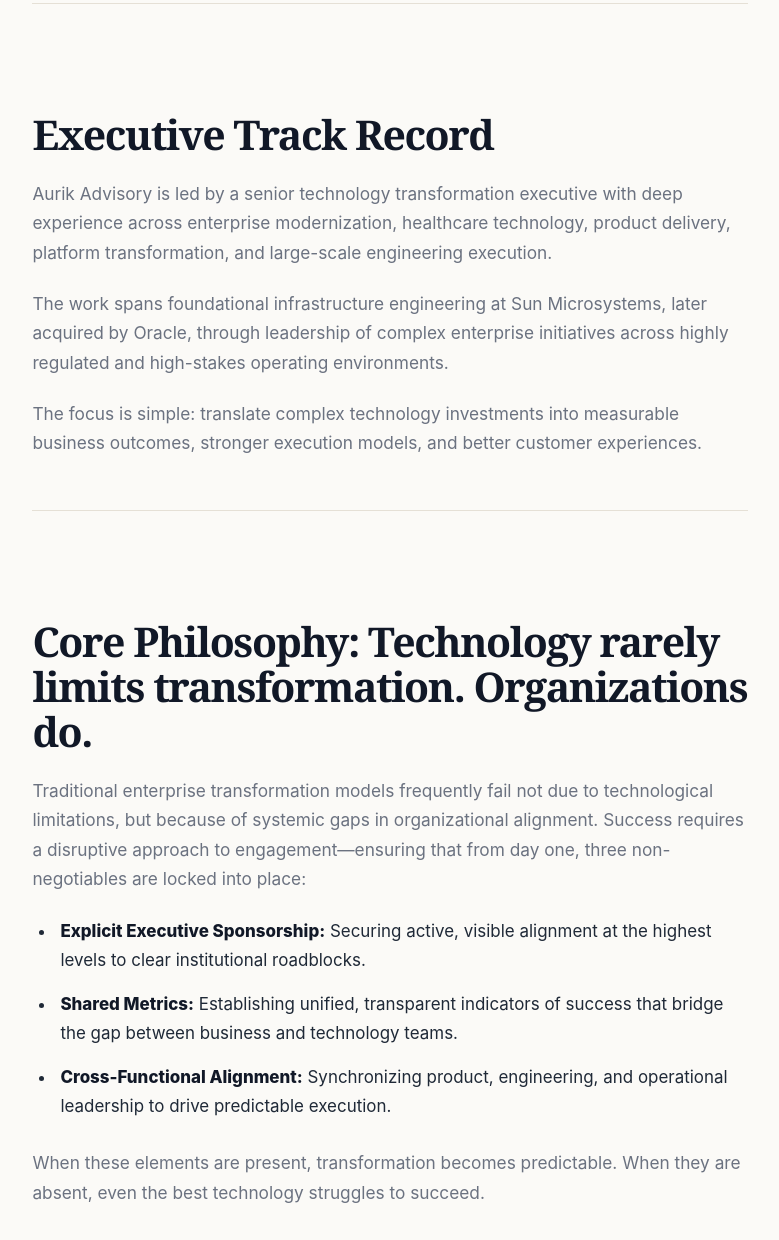
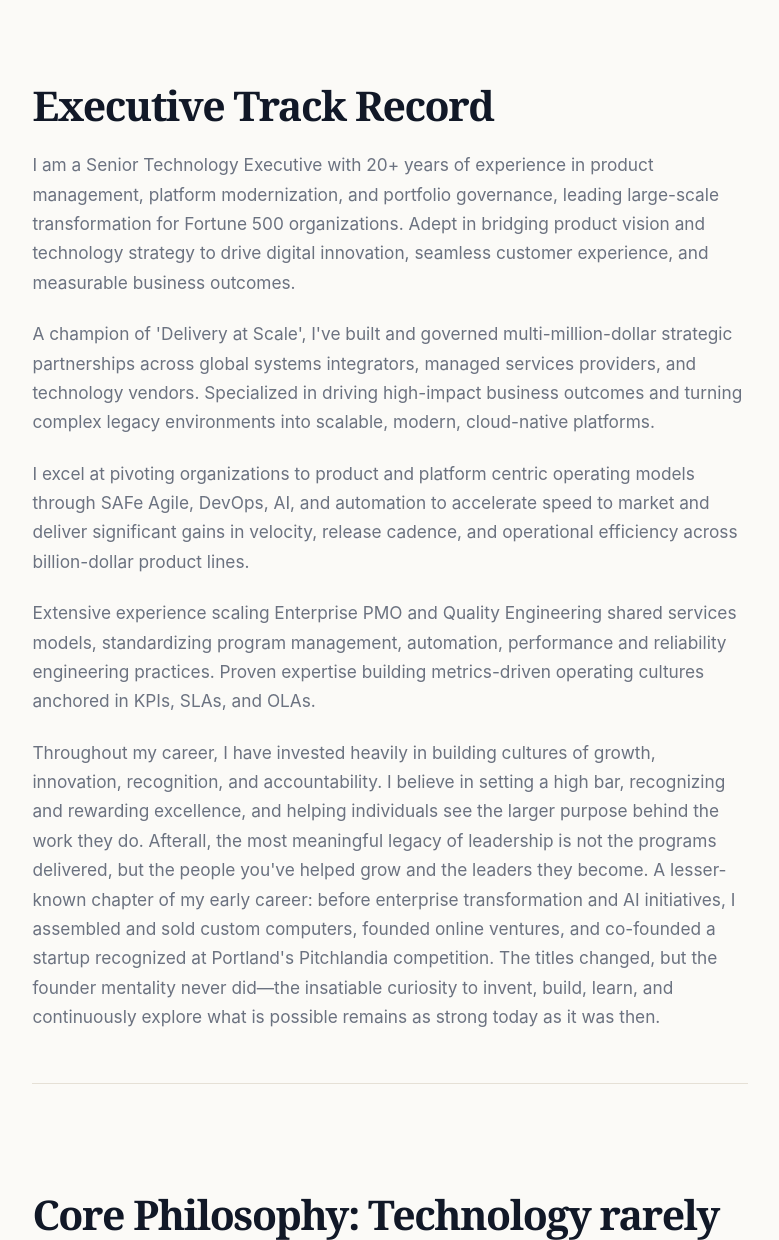
Before and after one commit to rajakksshan/aurik, a plain HTML site: page about.html in a window 1280 px wide. Shown: the part 617-1857 px from the top of the page, without its empty margins (250-1029 px from the left). Drawn offline with Linux system fonts and the light colour scheme.

Commit message:
Revise About page content for clarity and depth
Updated the content in the about.html file to provide a more detailed overview of the company's leadership and philosophy.

````diff
--- a/about.html
+++ b/about.html
@@ -201,20 +201,20 @@
   <header>
     <a class="brand" href="index.html">Aurik Advisory</a>
 
-```
+
 <nav class="nav">
   <a href="index.html">Home</a>
   <a href="about.html">About</a>
   <a href="mailto:contact@aurikadvisory.com">Contact</a>
 </nav>
-```
+
 
   </header>
 
   <main>
     <div class="eyebrow">About Aurik Advisory</div>
 
-```
+
 <h1>Strategic Vision, Relentless Execution & Exceptional Results</h1>
 
 <p class="intro">
@@ -227,23 +227,25 @@
   <h2>Executive Track Record</h2>
 
   <p>
-    Aurik Advisory is led by a senior technology transformation executive
-    with deep experience across enterprise modernization, healthcare
-    technology, product delivery, platform transformation, and large-scale
-    engineering execution.
+    I am a Senior Technology Executive with 20+ years of experience in product management, platform modernization, and portfolio governance, leading large-scale transformation for Fortune 500 organizations. Adept in bridging product vision and technology strategy to drive digital innovation, seamless customer experience, and measurable business outcomes.
   </p>
 
   <p>
-    The work spans foundational infrastructure engineering at Sun Microsystems,
-    later acquired by Oracle, through leadership of complex enterprise
-    initiatives across highly regulated and high-stakes operating environments.
+A champion of 'Delivery at Scale', I've built and governed multi-million-dollar strategic partnerships across global systems integrators, managed services providers, and technology vendors. Specialized in driving high-impact business outcomes and turning complex legacy environments into scalable, modern, cloud-native platforms.
   </p>
 
   <p>
-    The focus is simple: translate complex technology investments into
-    measurable business outcomes, stronger execution models, and better
-    customer experiences.
+I excel at pivoting organizations to product and platform centric operating models through SAFe Agile, DevOps, AI, and automation to accelerate speed to market and deliver significant gains in velocity, release cadence, and operational efficiency across billion-dollar product lines.
   </p>
+
+   <p>
+    Extensive experience scaling Enterprise PMO and Quality Engineering shared services models, standardizing program management, automation, performance and reliability engineering practices. Proven expertise building metrics-driven operating cultures anchored in KPIs, SLAs, and OLAs.
+   </p>
+
+   <p>
+Throughout my career, I have invested heavily in building cultures of growth, innovation, recognition, and accountability. I believe in setting a high bar, recognizing and rewarding excellence, and helping individuals see the larger purpose behind the work they do. Afterall, the most meaningful legacy of leadership is not the programs delivered, but the people you've helped grow and the leaders they become. A lesser-known chapter of my early career: before enterprise transformation and AI initiatives, I assembled and sold custom computers, founded online ventures, and co-founded a startup recognized at Portland's Pitchlandia competition. The titles changed, but the founder mentality never did—the insatiable curiosity to invent, build, learn, and continuously explore what is possible remains as strong today as it was then.
+  </p>
+
 </section>
 
 <section class="section">
@@ -275,7 +277,7 @@
 
   <p>
     When these elements are present, transformation becomes predictable.
-    When they are absent, even the best technology struggles to succeed.
+
   </p>
 </section>
 
@@ -342,7 +344,7 @@
     Transform technology investments into measurable business value.
   </div>
 </section>
-```
+
 
   </main>
 
````
